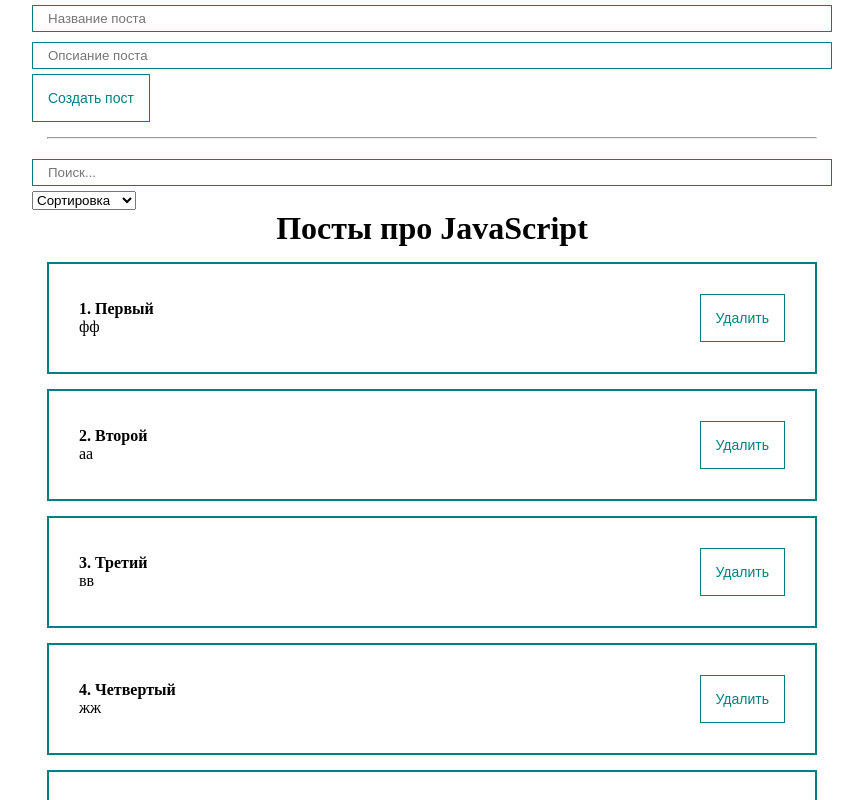
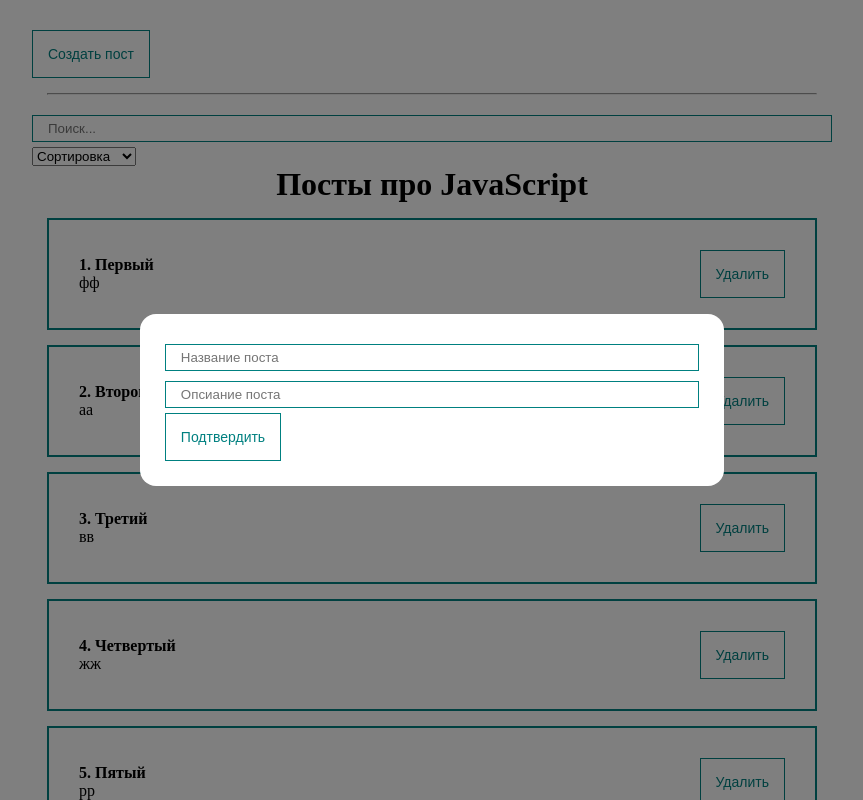
Before and after one commit to MojiWorkspace/ReactFeatures, a React (Create React App) app: page / in a window 1280 px wide. Both pictures are taken after a click on the button "Создать пост". Shown: the top 800 px of the page, without its empty margins (208-1071 px from the left). Built offline with nearby package versions, Linux system fonts and the light colour scheme.

Commit message:
Post creation form added in model window

```diff
--- a/package.json
+++ b/package.json
@@ -9,6 +9,7 @@
     "react": "^18.2.0",
     "react-dom": "^18.2.0",
     "react-scripts": "5.0.1",
+    "react-transition-group": "^4.4.5",
     "web-vitals": "^2.1.4"
   },
   "scripts": {
--- a/src/App.js
+++ b/src/App.js
@@ -1,12 +1,14 @@
 import React, {useState, useMemo} from 'react'
-import ClassCounter from './components/ClassCounter'
+//import ClassCounter from './components/ClassCounter'
 import PostFilter from './components/PostFilter';
 import PostForm from './components/PostForm';
-import PostItem from './components/PostItem';
+//import PostItem from './components/PostItem';
 import PostList from './components/PostList';
 import MyButton from './components/UI/button/MyButton';
-import MyInput from './components/UI/input/MyInput';
-import MySelect from './components/UI/select/MySelect';
+//import MyButton from './components/UI/button/MyButton';
+//import MyInput from './components/UI/input/MyInput';
+import MyModal from './components/UI/modal/MyModal';
+//import MySelect from './components/UI/select/MySelect';
 import './styles/App.css'
 
 function App() {
@@ -19,6 +21,7 @@
   ])
 
   const [filter, setFilter] = useState({sort: '', query: ''})
+  const [modal, setModal] = useState(false)
 
   const sortedPosts = useMemo( () => {
     if(filter.sort) {
@@ -33,6 +36,7 @@
 
   const createPost = (newPost) => {
     setPosts([...posts, newPost])
+    setModal(false)
   }
 
   //Получаем post из дочернего компонента
@@ -43,7 +47,13 @@
 
   return (
     <div className='App'>
-      <PostForm create={createPost}/>
+      <MyButton style={{marginTop: 30}}onClick={() => setModal(true)}>
+        Создать пост
+      </MyButton>
+      <MyModal visible={modal} setVisible={setModal}>
+        <PostForm create={createPost}/>
+      </MyModal>
+
 
       <hr style={{margin: '15px'}}/>
 
--- a/src/components/PostForm.jsx
+++ b/src/components/PostForm.jsx
@@ -54,7 +54,7 @@
           placeholder='Описание поста'
         /> */}
 
-        <MyButton onClick={addNewPost}>Создать пост</MyButton>
+        <MyButton onClick={addNewPost}>Подтвердить</MyButton>
       </form>
     )
 }
--- /dev/null
+++ b/src/components/UI/modal/MyModal.jsx
@@ -0,0 +1,22 @@
+
+import React from 'react';
+import cl from './MyModal.module.css';
+
+const MyModal = ({children, visible, setVisible}) => {
+
+    const rootClasses = [cl.myModal]
+
+    if (visible) {
+        rootClasses.push(cl.active);
+    }
+
+    return (
+        <div className={rootClasses.join(' ')} onClick={() => setVisible(false)}>
+            <div className={cl.myModalContent} onClick={(e) => e.stopPropagation()}>
+                {children}
+            </div>
+        </div>
+    );
+};
+
+export default MyModal;
--- /dev/null
+++ b/src/components/UI/modal/MyModal.module.css
@@ -0,0 +1,22 @@
+.myModal {
+    position: fixed;
+    top: 0;
+    bottom: 0;
+    right: 0;
+    left: 0;
+    display: none;
+    background: rgba(0,0,0, 0.5);
+}
+
+.myModalContent {
+    padding: 25px;
+    background: white;
+    border-radius: 16px;
+    min-width: 250px;
+}
+
+.myModal.active {
+    display: flex;
+    justify-content: center;
+    align-items: center;
+}
--- a/src/index.js
+++ b/src/index.js
@@ -1,13 +1,13 @@
 import React from 'react';
-import ReactDOM from 'react-dom';
+import ReactDOM from 'react-dom/client';
 import App from './App';
 
-// const root = ReactDOM.createRoot(document.getElementById('root'));
-// root.render(
-//   <App />
-// );
+const root = ReactDOM.createRoot(document.getElementById('root'));
+root.render(
+  <App />
+);
 
-ReactDOM.render(
-  <App />,
-  document.getElementById('root')
- );
+// ReactDOM.render(
+//   <App />,
+//   document.getElementById('root')
+//  );
```
Also changed, not shown: 1 other file (tests, documents, lock files or other folders).
